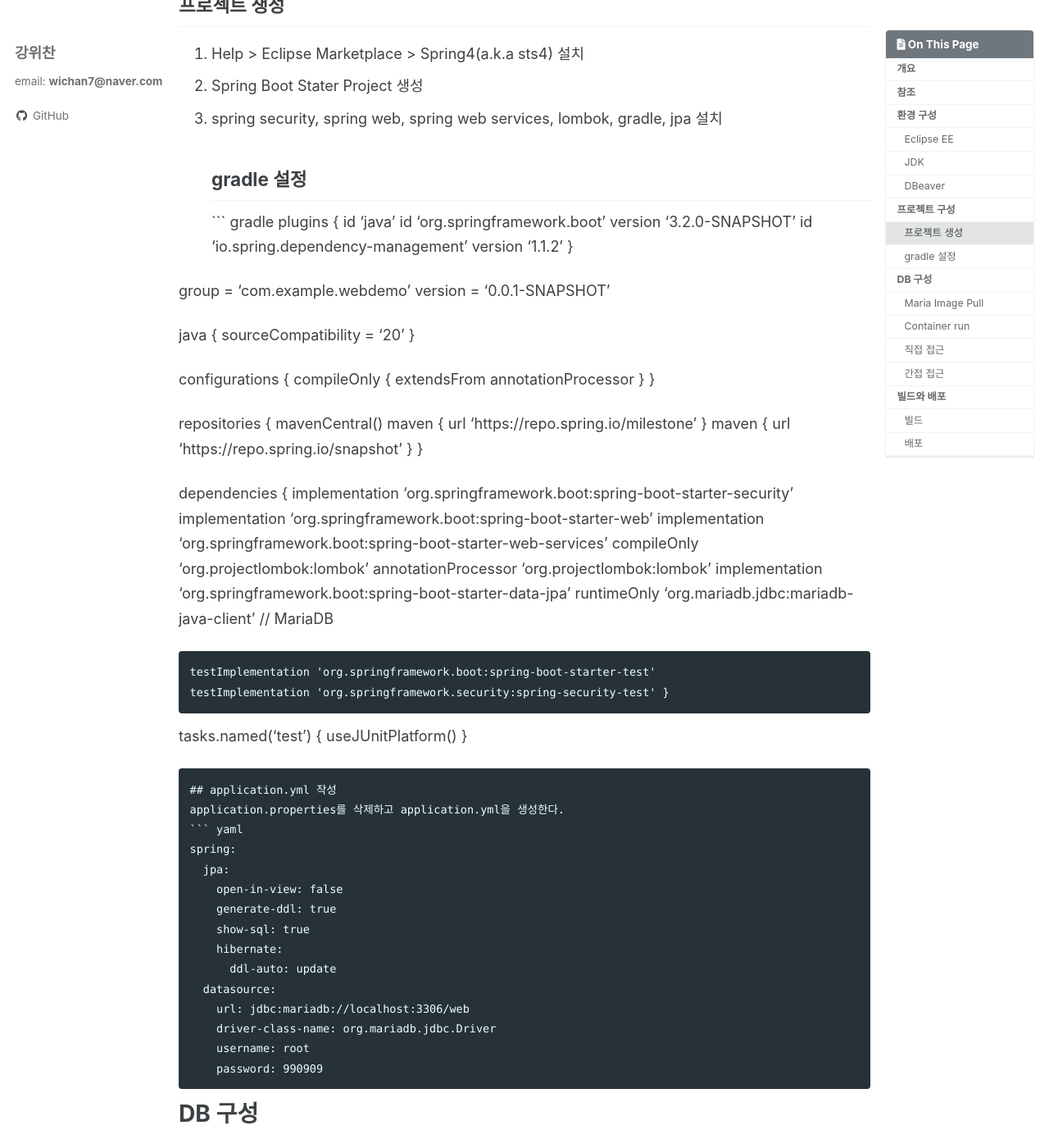
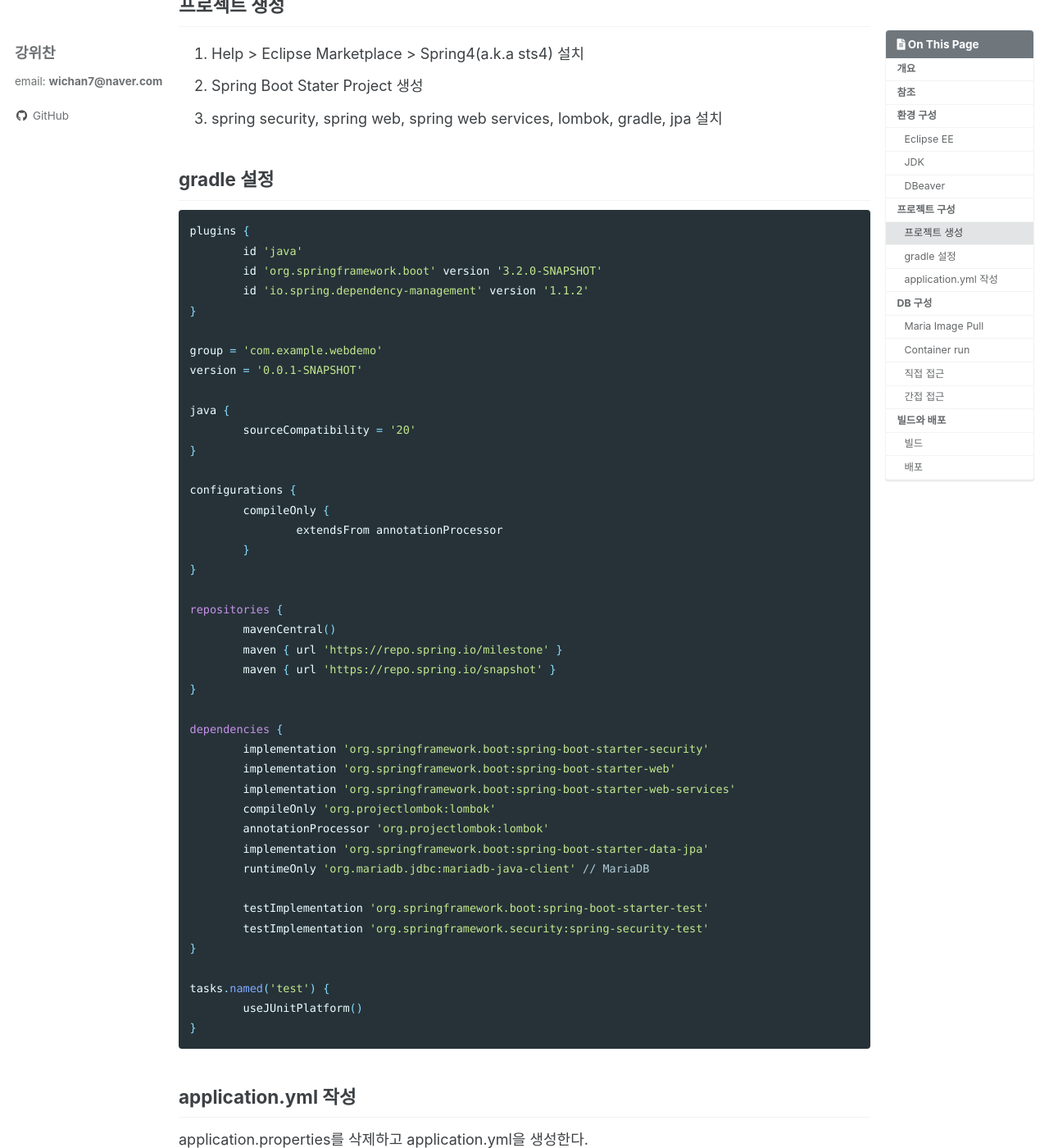
Before and after one commit to wichan7/wichan7.github.io, a Jekyll site: the page built from _posts/2023-08-07-diary-spring-1.md, in a window 1280 px wide and 1400 px high, scrolled down 912 px. Shown: the whole window at 82% size. Built offline with Jekyll 4.4.1, drawn with Linux system fonts in a browser that asks for light colours; cached includes are drawn as plain includes; comment, search, counter and statistics services are not loaded; some of the changed text lies outside the part shown.

Commit message:
Fix: Line feed

````diff
--- a/_posts/2023-08-07-diary-spring-1.md
+++ b/_posts/2023-08-07-diary-spring-1.md
@@ -15,18 +15,23 @@ Spring Boot와 관련해 알아보고 작업한 내용을 기록용으로 작성
 [JPA, Hibernate의 개념](https://suhwan.dev/2019/02/24/jpa-vs-hibernate-vs-spring-data-jpa/)
 
 # 환경 구성
+
 ## Eclipse EE
 [download eclipse 2023-06](https://www.eclipse.org/downloads/packages/installer)
+
 ## JDK
 [download jdk 20.0.2](https://www.oracle.com/kr/java/technologies/downloads/)
+
 ## DBeaver
 [download dbeaver latest](https://dbeaver.io/)
 
 # 프로젝트 구성
+
 ## 프로젝트 생성
 1. Help > Eclipse Marketplace > Spring4(a.k.a sts4) 설치
 2. Spring Boot Stater Project 생성
 3. spring security, spring web, spring web services, lombok, gradle, jpa 설치
+
 ## gradle 설정
 ``` gradle
 plugins {
@@ -71,6 +76,7 @@ tasks.named('test') {
 	useJUnitPlatform()
 }
 ```
+
 ## application.yml 작성
 application.properties를 삭제하고 application.yml을 생성한다.
 ``` yaml
@@ -89,19 +95,25 @@ spring:
 ```
 
 # DB 구성
+
 ## Maria Image Pull
 `docker pull mariadb`
+
 ## Container run
 1. MARIADB_ROOT_PASSWORD 환경변수 설정
 2. /var/lib/mysql을 마운트
+
 ## 직접 접근
 `mysql -u root -p`
+
 ## 간접 접근
 `root / {MARIADB_ROOT_PASSWORD} 계정정보로 jdbc:mariadb://localhost:3306/web 접근`
 
 # 빌드와 배포
+
 ## 빌드
-1. cd {project dir}
-2. gradlew build
+1. `cd {project dir}`
+2. `gradlew build`
+
 ## 배포
-1. java -jar /build/libs/{.jar file}
+1. `java -jar /build/libs/{.jar file}`
````
